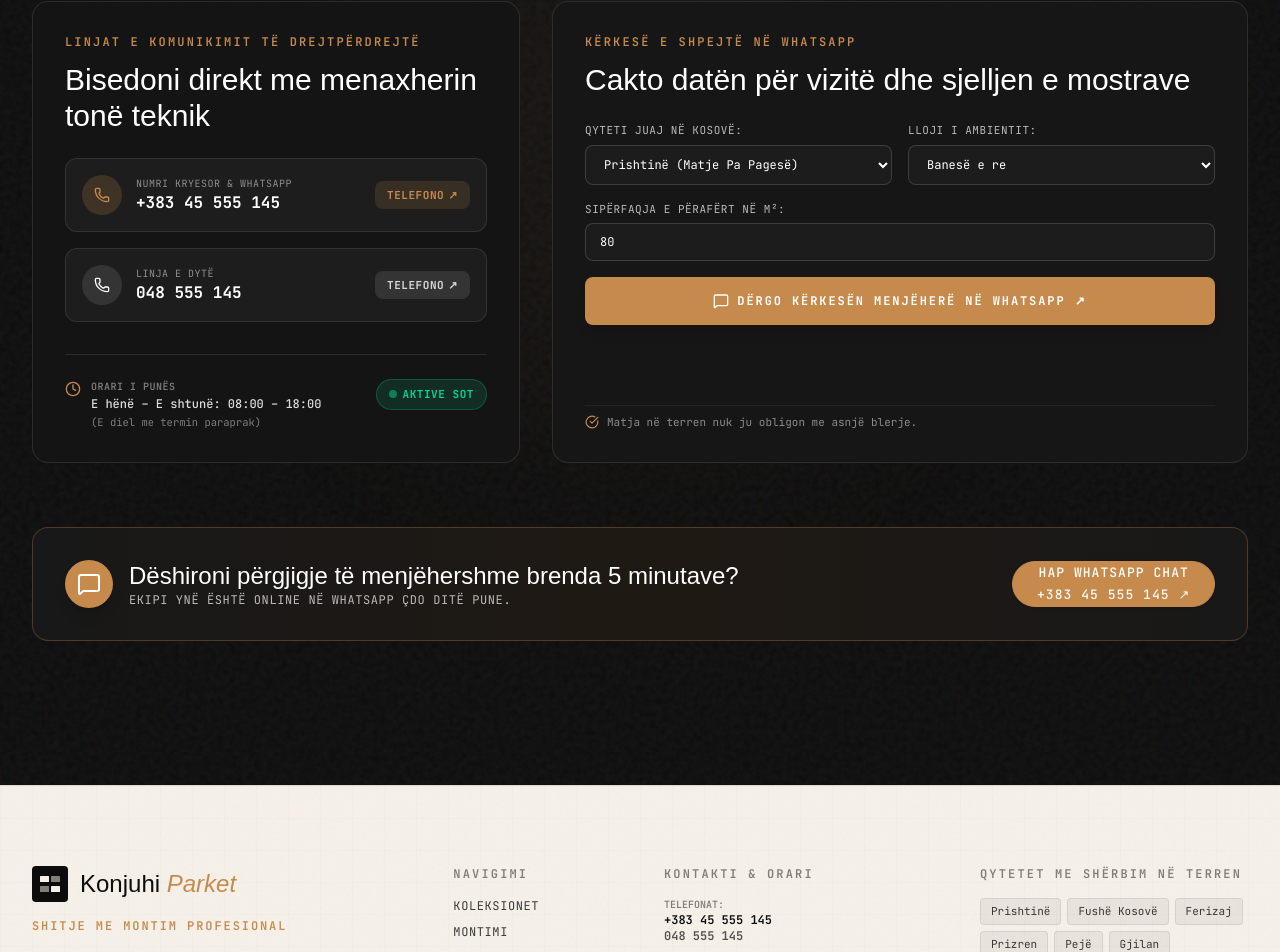
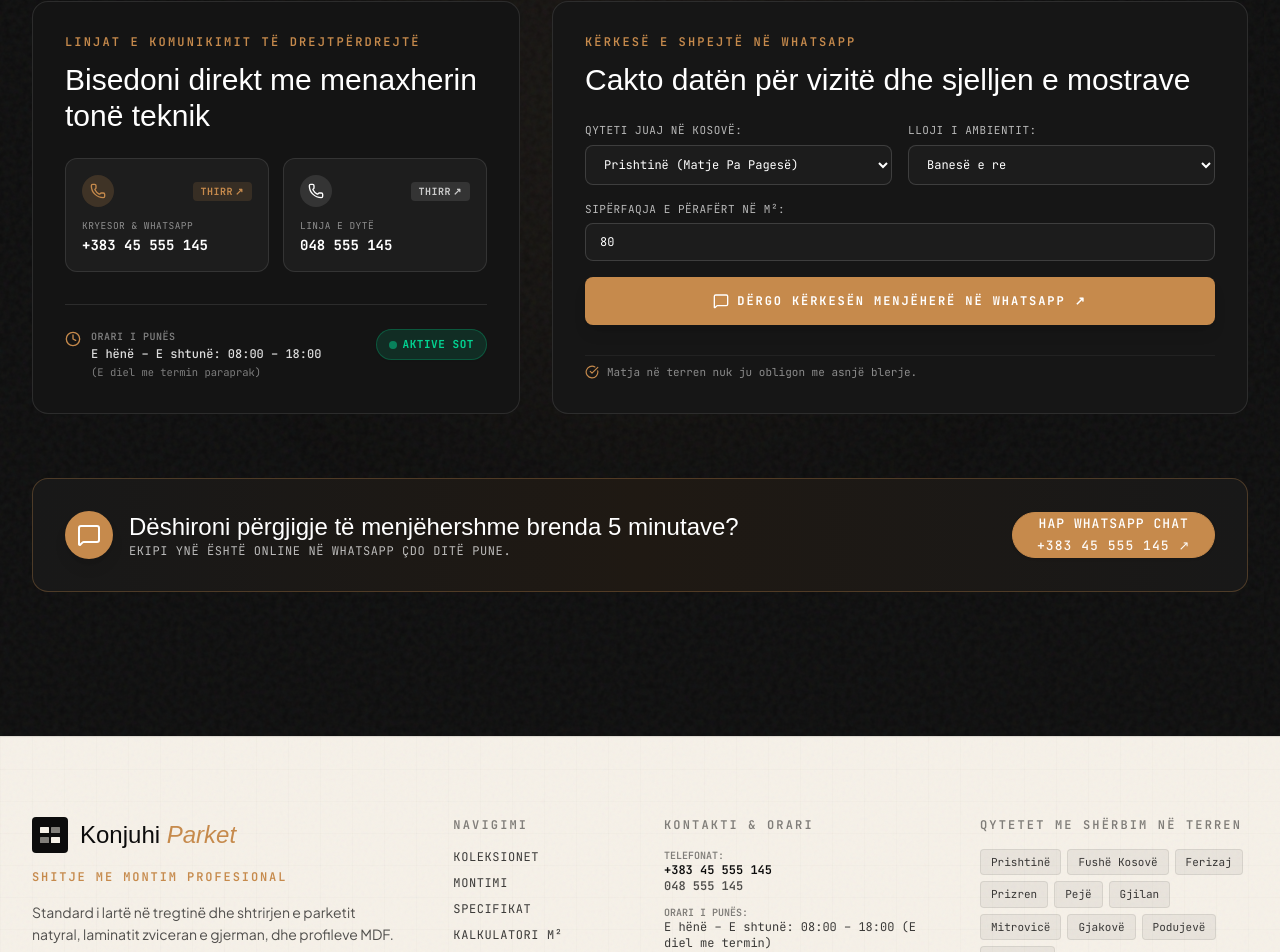
Before and after one commit to arlindi212/KonjuhiParket, a Next.js app: page / in a window 1280 px wide. Shown: the part 5219-6171 px from the top of the page. Built offline with nearby package versions, Linux system fonts and the light colour scheme; a web font is replaced by a local one.

Commit message:
style: position Numri Kryesor and Linja e Dytë side-by-side in balanced 2-column grid

```diff
--- a/src/components/ContactSection.tsx
+++ b/src/components/ContactSection.tsx
@@ -56,53 +56,53 @@ export const ContactSection: React.FC = () => {
                 Bisedoni direkt me menaxherin tonë teknik
               </h3>
 
-              <div className="space-y-4 mb-8">
-                {/* Primary Number */}
+              <div className="grid grid-cols-2 gap-2.5 sm:gap-3.5 mb-8">
+                {/* Primary Number (Majtas) */}
                 <a
                   href={`tel:${BUSINESS_INFO.phones.primaryRaw}`}
-                  className="flex items-center justify-between p-4 rounded-xl bg-white/[0.04] hover:bg-white/[0.08] border border-white/10 hover:border-[#c68a4c]/50 transition-all duration-200 group gap-3"
+                  className="p-3.5 sm:p-4 rounded-xl bg-white/[0.04] hover:bg-white/[0.08] border border-white/10 hover:border-[#c68a4c]/50 transition-all duration-200 group flex flex-col justify-between"
                 >
-                  <div className="flex items-center gap-3.5 min-w-0">
-                    <div className="w-10 h-10 rounded-full bg-[#c68a4c]/20 text-[#c68a4c] flex items-center justify-center group-hover:bg-[#c68a4c] group-hover:text-white transition-colors shrink-0">
+                  <div className="flex items-center justify-between mb-3">
+                    <div className="w-8 h-8 rounded-full bg-[#c68a4c]/20 text-[#c68a4c] flex items-center justify-center group-hover:bg-[#c68a4c] group-hover:text-white transition-colors shrink-0">
                       <Phone className="w-4 h-4" />
                     </div>
-                    <div className="min-w-0">
-                      <span className="block font-mono text-[10px] uppercase tracking-wider text-white/50 truncate">
-                        Numri Kryesor & WhatsApp
-                      </span>
-                      <span className="font-mono text-sm sm:text-base font-bold text-white group-hover:text-[#c68a4c] transition-colors block">
-                        {BUSINESS_INFO.phones.primary}
-                      </span>
-                    </div>
+                    <span className="px-2 py-0.5 rounded bg-[#c68a4c]/15 group-hover:bg-[#c68a4c] text-[#c68a4c] group-hover:text-white text-[10px] font-mono uppercase font-bold tracking-wider flex items-center gap-0.5 transition-colors">
+                      <span>Thirr</span>
+                      <span>↗</span>
+                    </span>
                   </div>
-                  <span className="px-2.5 py-1 sm:px-3 sm:py-1.5 rounded-lg bg-[#c68a4c]/15 group-hover:bg-[#c68a4c] text-[#c68a4c] group-hover:text-white text-[11px] font-mono uppercase font-bold tracking-wider flex items-center gap-1 transition-all shrink-0">
-                    <span>Telefono</span>
-                    <span>↗</span>
-                  </span>
+                  <div>
+                    <span className="block font-mono text-[9.5px] uppercase tracking-wider text-white/50 truncate">
+                      Kryesor & WhatsApp
+                    </span>
+                    <span className="font-mono text-[12px] sm:text-sm font-bold text-white group-hover:text-[#c68a4c] transition-colors block mt-0.5 truncate">
+                      {BUSINESS_INFO.phones.primary}
+                    </span>
+                  </div>
                 </a>
 
-                {/* Secondary Number */}
+                {/* Secondary Number (Djathtas) */}
                 <a
                   href={`tel:${BUSINESS_INFO.phones.secondaryRaw}`}
-                  className="flex items-center justify-between p-4 rounded-xl bg-white/[0.04] hover:bg-white/[0.08] border border-white/10 hover:border-[#c68a4c]/50 transition-all duration-200 group gap-3"
+                  className="p-3.5 sm:p-4 rounded-xl bg-white/[0.04] hover:bg-white/[0.08] border border-white/10 hover:border-[#c68a4c]/50 transition-all duration-200 group flex flex-col justify-between"
                 >
-                  <div className="flex items-center gap-3.5 min-w-0">
-                    <div className="w-10 h-10 rounded-full bg-white/10 text-white flex items-center justify-center group-hover:bg-[#c68a4c] group-hover:text-white transition-colors shrink-0">
+                  <div className="flex items-center justify-between mb-3">
+                    <div className="w-8 h-8 rounded-full bg-white/10 text-white flex items-center justify-center group-hover:bg-[#c68a4c] group-hover:text-white transition-colors shrink-0">
                       <Phone className="w-4 h-4" />
                     </div>
-                    <div className="min-w-0">
-                      <span className="block font-mono text-[10px] uppercase tracking-wider text-white/50 truncate">
-                        Linja e Dytë
-                      </span>
-                      <span className="font-mono text-sm sm:text-base font-bold text-white group-hover:text-[#c68a4c] transition-colors block">
-                        {BUSINESS_INFO.phones.secondary}
-                      </span>
-                    </div>
+                    <span className="px-2 py-0.5 rounded bg-white/10 group-hover:bg-[#c68a4c] text-white/75 group-hover:text-white text-[10px] font-mono uppercase font-bold tracking-wider flex items-center gap-0.5 transition-colors">
+                      <span>Thirr</span>
+                      <span>↗</span>
+                    </span>
                   </div>
-                  <span className="px-2.5 py-1 sm:px-3 sm:py-1.5 rounded-lg bg-white/10 group-hover:bg-[#c68a4c] text-white/80 group-hover:text-white text-[11px] font-mono uppercase font-bold tracking-wider flex items-center gap-1 transition-all shrink-0">
-                    <span>Telefono</span>
-                    <span>↗</span>
-                  </span>
+                  <div>
+                    <span className="block font-mono text-[9.5px] uppercase tracking-wider text-white/50 truncate">
+                      Linja e Dytë
+                    </span>
+                    <span className="font-mono text-[12px] sm:text-sm font-bold text-white group-hover:text-[#c68a4c] transition-colors block mt-0.5 truncate">
+                      {BUSINESS_INFO.phones.secondary}
+                    </span>
+                  </div>
                 </a>
               </div>
             </div>
```
